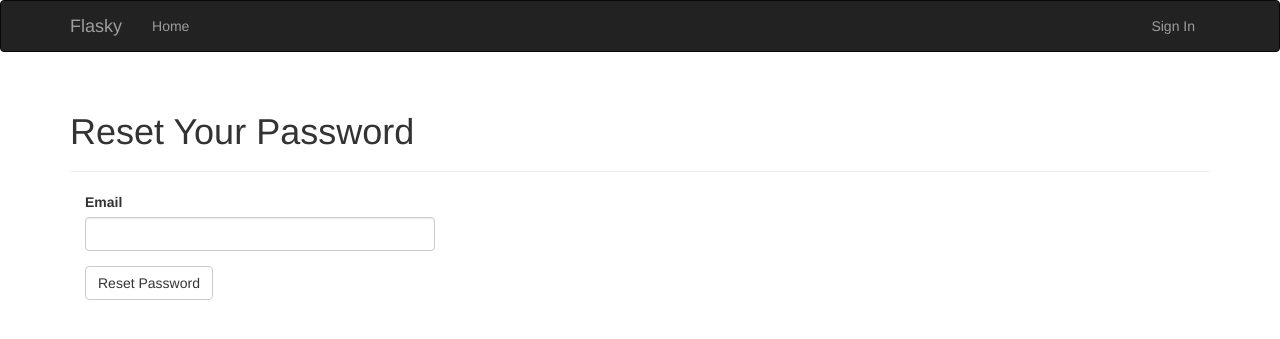
After one commit to yaspichihin/flasky, a Flask app: page /auth/reset in a window 1280 px wide. The commit adds this page. Shown: the top 339 px of the page. Run offline with Flask 3, Linux system fonts and the light colour scheme; parts of the project's set-up code (start-up, migrations or seed data) failed here and were passed over; some libraries are stand-ins or nearby versions.

Commit message:
add auth

```diff
--- a/app/auth/forms.py
+++ b/app/auth/forms.py
@@ -1,44 +1,141 @@
 from flask_wtf import FlaskForm
 from wtforms import StringField, PasswordField, BooleanField, SubmitField, ValidationError
-from wtforms.validators import InputRequired, Email, Length, Regexp, EqualTo
+from wtforms.validators import InputRequired, Email, Length, Regexp, EqualTo, DataRequired
 
 from .. import db
 from ..models import User
 
 
 class LoginForm(FlaskForm):
-    email = StringField("Email", validators=[InputRequired(), Length(1, 64), Email()])
-    password = PasswordField("Password", validators=[InputRequired()])
-    remember_me = BooleanField("Keep me logged in")
-    submit = SubmitField("Login")
-
-
-class RegistrationForm(FlaskForm):
-    email = StringField("email", validators=[InputRequired(), Length(1, 64), Email()])
-    username = StringField(
-        "Username",
+    email = StringField(
+        "Email",
         validators=[
             InputRequired(),
             Length(1, 64),
-            Regexp("^[A-Za-z]*$", 0, "Username must have only letters")
+            Email(),
         ]
     )
     password = PasswordField(
         "Password",
         validators=[
             InputRequired(),
-            EqualTo("password2", message="Password must match.")
         ]
     )
-    password2 = PasswordField("Confirm password", validators=[InputRequired()])
+    remember_me = BooleanField("Keep me logged in")
+    submit = SubmitField("Login")
+
+
+class RegistrationForm(FlaskForm):
+    email = StringField(
+        "email",
+        validators=[
+            InputRequired(),
+            Length(1, 64),
+            Email(),
+        ]
+    )
+    username = StringField(
+        "Username",
+        validators=[
+            InputRequired(),
+            Length(1, 64),
+            Regexp("^[A-Za-z]*$", 0, "Username must have only letters"),
+        ]
+    )
+    password = PasswordField(
+        "Password",
+        validators=[
+            InputRequired(),
+            EqualTo(
+                "password2",
+                message="Password must match."
+            ),
+        ]
+    )
+    password2 = PasswordField(
+        "Confirm password",
+        validators=[
+            InputRequired(),
+        ]
+    )
     submit = SubmitField("Register")
 
-    @staticmethod
-    def validate_email(field):
+    def validate_email(self, field):
         if User.query.filter_by(email=field.data).first():
             raise ValidationError("Email already registered")
 
-    @staticmethod
-    def validate_username(field):
+    def validate_username(self, field):
         if User.query.filter_by(username=field.data).first():
             raise ValidationError("Username already in use.")
+
+
+class ChangePasswordForm(FlaskForm):
+    old_password = PasswordField(
+        'Old password',
+        validators=[
+            DataRequired(),
+        ]
+    )
+    password = PasswordField(
+        'New password',
+        validators=[
+            DataRequired(),
+            EqualTo(
+                'password2',
+                message='Passwords must match.'
+            )
+        ]
+    )
+    password2 = PasswordField(
+        'Confirm new password',
+        validators=[
+            DataRequired(),
+        ]
+    )
+    submit = SubmitField('Update Password')
+
+
+class PasswordResetRequestForm(FlaskForm):
+    email = StringField(
+        'Email',
+        validators=[
+            DataRequired(),
+            Length(1, 64),
+            Email(),
+        ]
+    )
+    submit = SubmitField('Reset Password')
+
+
+class PasswordResetForm(FlaskForm):
+    password = PasswordField(
+        'New Password',
+        validators=[
+            DataRequired(),
+            EqualTo(
+                'password2',
+                message='Passwords must match'
+            ),
+        ]
+    )
+    password2 = PasswordField(
+        'Confirm password',
+        validators=[DataRequired()]
+    )
+    submit = SubmitField('Reset Password')
+
+
+class ChangeEmailForm(FlaskForm):
+    email = StringField(
+        'New Email',
+        validators=[DataRequired(), Length(1, 64), Email()]
+    )
+    password = PasswordField(
+        'Password',
+        validators=[DataRequired()]
+    )
+    submit = SubmitField('Update Email Address')
+
+    def validate_email(self, field):
+        if User.query.filter_by(email=field.data.lower()).first():
+            raise ValidationError('Email already registered.')
--- a/app/auth/views.py
+++ b/app/auth/views.py
@@ -1,10 +1,12 @@
 from flask import render_template, redirect, request, url_for, flash
-from flask_login import login_required, login_user, logout_user
+from flask_login import login_required, login_user, logout_user, current_user
 
 from . import auth
-from .forms import LoginForm, RegistrationForm
+from .forms import LoginForm, RegistrationForm, PasswordResetRequestForm,\
+    ChangePasswordForm, PasswordResetForm, ChangeEmailForm
 from .. import db
 from ..models import User
+from ..email import send_email
 
 
 @auth.route("/register", methods=["GET", "POST"])
@@ -12,12 +14,22 @@ def register():
     form = RegistrationForm()
     if form.validate_on_submit():
         user = User(
-            email=form.email.data,
+            email=form.email.data.lower(),
             username=form.username.data,
             password=form.password.data
         )
         db.session.add(user)
-        flash("You can now login")
+
+        # Несмотря на автокомит, делаем его специально для получения user.id сразу
+        db.session.commit()
+
+        # Подтверждение почты
+        token = user.generate_confirmation_token()
+        send_email(
+            user.email, "Confirm Your Account",
+            "auth/email/confirm", user=user, token=token
+        )
+        flash("A confirmation email has benn sent to you by email.")
         return redirect(url_for("auth.login"))
     return render_template("auth/register.html", form=form)
 
@@ -41,7 +53,128 @@ def logout():
     return redirect(url_for("main.index"))
 
 
-@auth.route("/secret")
+@auth.route("/secret", methods=["GET"])
 @login_required
 def secret():
     return "Only authenticated users are allowed!"
+
+
+@auth.route("/confirm/<string:token>", methods=["GET"])
+@login_required
+def confirm(token: str):
+    if current_user.confirmed:
+        return redirect(url_for("main.index"))
+    if current_user.confirm(token):
+        db.session.commit()
+        flash("You have confirmed your account. Thanks!")
+    else:
+        flash("The confirmation link is invalid or has expired.")
+    return redirect(url_for("main.index"))
+
+
+@auth.before_app_request
+def before_request():
+    if current_user.is_authenticated \
+            and not current_user.confirmed \
+            and request.endpoint \
+            and request.blueprint != "auth" \
+            and request.endpoint != "static":
+        return redirect(url_for("auth.unconfirmed"))
+
+
+@auth.route('/unconfirmed')
+def unconfirmed():
+    if current_user.is_anonymous or current_user.confirmed:
+        return redirect(url_for("main.index"))
+    return render_template("auth/unconfirmed.html")
+
+
+@auth.route("/confirm", methods=["GET"])
+@login_required
+def resend_confirmation():
+    token = current_user.generate_confirmation_token()
+    send_email(
+        current_user.email, "Confirm Your Account",
+        "auth/email/confirm", user=current_user, token=token
+    )
+    flash('A new confirmation email has been sent to you by email.')
+    return redirect(url_for('main.index'))
+
+
+@auth.route('/change-password', methods=['GET', 'POST'])
+@login_required
+def change_password():
+    form = ChangePasswordForm()
+    if form.validate_on_submit():
+        if current_user.verify_password(form.old_password.data):
+            current_user.password = form.password.data
+            db.session.add(current_user)
+            db.session.commit()
+            flash('Your password has been updated.')
+            return redirect(url_for('main.index'))
+        else:
+            flash('Invalid password.')
+    return render_template("auth/change_password.html", form=form)
+
+
+@auth.route('/reset', methods=['GET', 'POST'])
+def password_reset_request():
+    if not current_user.is_anonymous:
+        return redirect(url_for('main.index'))
+    form = PasswordResetRequestForm()
+    if form.validate_on_submit():
+        user = User.query.filter_by(email=form.email.data.lower()).first()
+        if user:
+            token = user.generate_reset_token()
+            send_email(user.email, 'Reset Your Password',
+                       'auth/email/reset_password',
+                       user=user, token=token)
+        flash('An email with instructions to reset your password has been '
+              'sent to you.')
+        return redirect(url_for('auth.login'))
+    return render_template('auth/reset_password.html', form=form)
+
+
+@auth.route('/reset/<token>', methods=['GET', 'POST'])
+def password_reset(token):
+    if not current_user.is_anonymous:
+        return redirect(url_for('main.index'))
+    form = PasswordResetForm()
+    if form.validate_on_submit():
+        if User.reset_password(token, form.password.data):
+            db.session.commit()
+            flash('Your password has been updated.')
+            return redirect(url_for('auth.login'))
+        else:
+            return redirect(url_for('main.index'))
+    return render_template('auth/reset_password.html', form=form)
+
+
+@auth.route('/change_email', methods=['GET', 'POST'])
+@login_required
+def change_email_request():
+    form = ChangeEmailForm()
+    if form.validate_on_submit():
+        if current_user.verify_password(form.password.data):
+            new_email = form.email.data.lower()
+            token = current_user.generate_email_change_token(new_email)
+            send_email(new_email, 'Confirm your email address',
+                       'auth/email/change_email',
+                       user=current_user, token=token)
+            flash('An email with instructions to confirm your new email '
+                  'address has been sent to you.')
+            return redirect(url_for('main.index'))
+        else:
+            flash('Invalid email or password.')
+    return render_template("auth/change_email.html", form=form)
+
+
+@auth.route('/change_email/<token>')
+@login_required
+def change_email(token):
+    if current_user.change_email(token):
+        db.session.commit()
+        flash('Your email address has been updated.')
+    else:
+        flash('Invalid request.')
+    return redirect(url_for('main.index'))
--- a/app/email.py
+++ b/app/email.py
@@ -15,6 +15,7 @@ def send_email(to, subject, template, **kwargs):
                   sender=app.config["MAIL_SENDER"],
                   recipients=[to])
     msg.body = render_template(template + '.txt', **kwargs)
+    msg.html = render_template(template + '.html', **kwargs)
     thr = Thread(target=send_async_email, args=[app, msg])
     thr.start()
     return thr
--- a/app/templates/auth/login.html
+++ b/app/templates/auth/login.html
@@ -9,6 +9,8 @@
 </div>
 <div class="col-md-4">
     {{ wtf.quick_form(form) }}
+    <br>
+    <p>Forgot your password? <a href="{{ url_for('auth.password_reset_request') }}">Click here to reset it</a>.</p>
     <p>New user? <a href="{{ url_for('auth.register') }}">Click here to register</a></p>
 </div>
 {% endblock %}
--- /dev/null
+++ b/app/templates/auth/reset_password.html
@@ -0,0 +1,13 @@
+{% extends "base.html" %}
+{% import "bootstrap/wtf.html" as wtf %}
+
+{% block title %}Flasky - Password Reset{% endblock %}
+
+{% block page_content %}
+<div class="page-header">
+    <h1>Reset Your Password</h1>
+</div>
+<div class="col-md-4">
+    {{ wtf.quick_form(form) }}
+</div>
+{% endblock %}
--- /dev/null
+++ b/app/templates/main/email/new_user.html
@@ -0,0 +1 @@
+User <b>{{ user.username }}</b> has joined.
--- a/app/templates/main/email/new_user.txt
+++ b/app/templates/main/email/new_user.txt
@@ -1,2 +1 @@
-Dear {{ user }}
-Welcome to flasky
+User {{ user.username }} has joined.
--- /dev/null
+++ b/app/templates/main/email/test.html
@@ -0,0 +1 @@
+test message
```
Also changed, not shown: app/models.py (+63 -2 lines), app/templates/auth/change_email.html (added, +13 -0 lines), app/templates/auth/change_password.html (added, +13 -0 lines), app/templates/auth/email/change_email.html (added, +7 -0 lines), app/templates/auth/email/change_email.txt (added, +11 -0 lines), app/templates/auth/email/confirm.html (added, +8 -0 lines), app/templates/auth/email/confirm.txt (added, +13 -0 lines), app/templates/auth/email/reset_password.html (added, +8 -0 lines), app/templates/auth/email/reset_password.txt (added, +13 -0 lines), app/templates/auth/unconfirmed.html (added, +20 -0 lines), migrations/versions/bba630f32277_.py (added, +32 -0 lines), data/flasky_db_dev.sqlite3.
